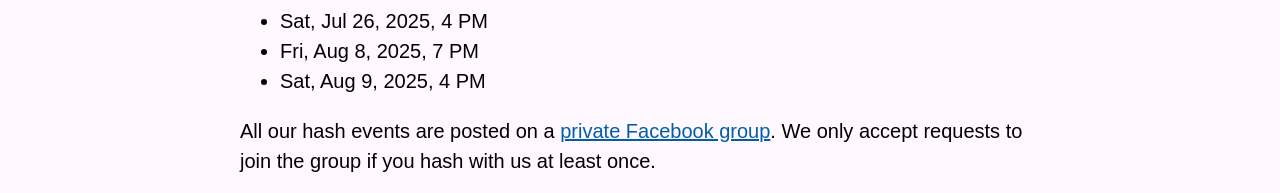
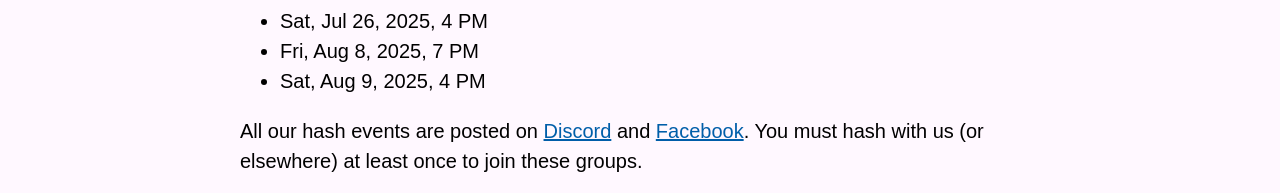
Before and after one commit to bfh3-com/bfh3.com, a website: page index.html in a window 1280 px wide. Shown: the part 580-773 px from the top of the page. Drawn offline with Linux system fonts and the light colour scheme; a web font is replaced by a local one.

Commit message:
Update index.html

```diff
--- a/index.html
+++ b/index.html
@@ -83,7 +83,7 @@
 				<ul></ul>
 				<p><em>No upcoming hashes</em></p>
 			</bfh3-upcoming-events>
-			<p>All our hash events are posted on a <a href="https://www.facebook.com/groups/bloomingfools/">private Facebook group</a>. We only accept requests to join the group if you hash with us at least once.</p>
+			<p>All our hash events are posted on <a href="https://discord.gg/29rdpY9c7F">Discord</a> and <a href="https://www.facebook.com/groups/bloomingfools/">Facebook</a>. You must hash with us (or elsewhere) at least once to join these groups.</p>
 			<p>To attend your first hash with us, please email us at <a href="mailto:info@bfh3.com">info@bfh3.com</a>.</p>
 			<h2>Hashing with us</h2>
 			<p><strong>On trail:</strong> You will track marks laid in flour leading you to beer, non-alcoholic drinks, and snacks. Along the way, you will face obstacles (<q>shiggy</q>), such as:</p>
```
